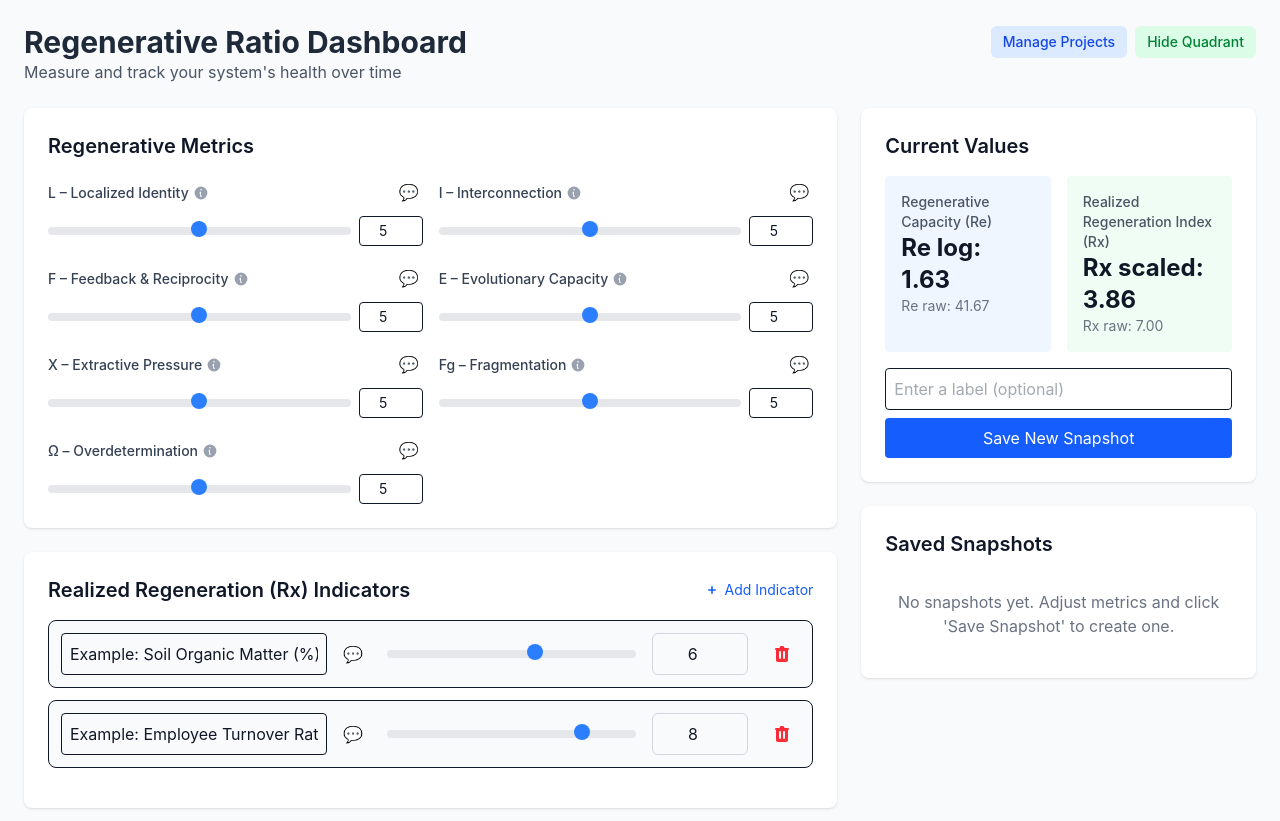
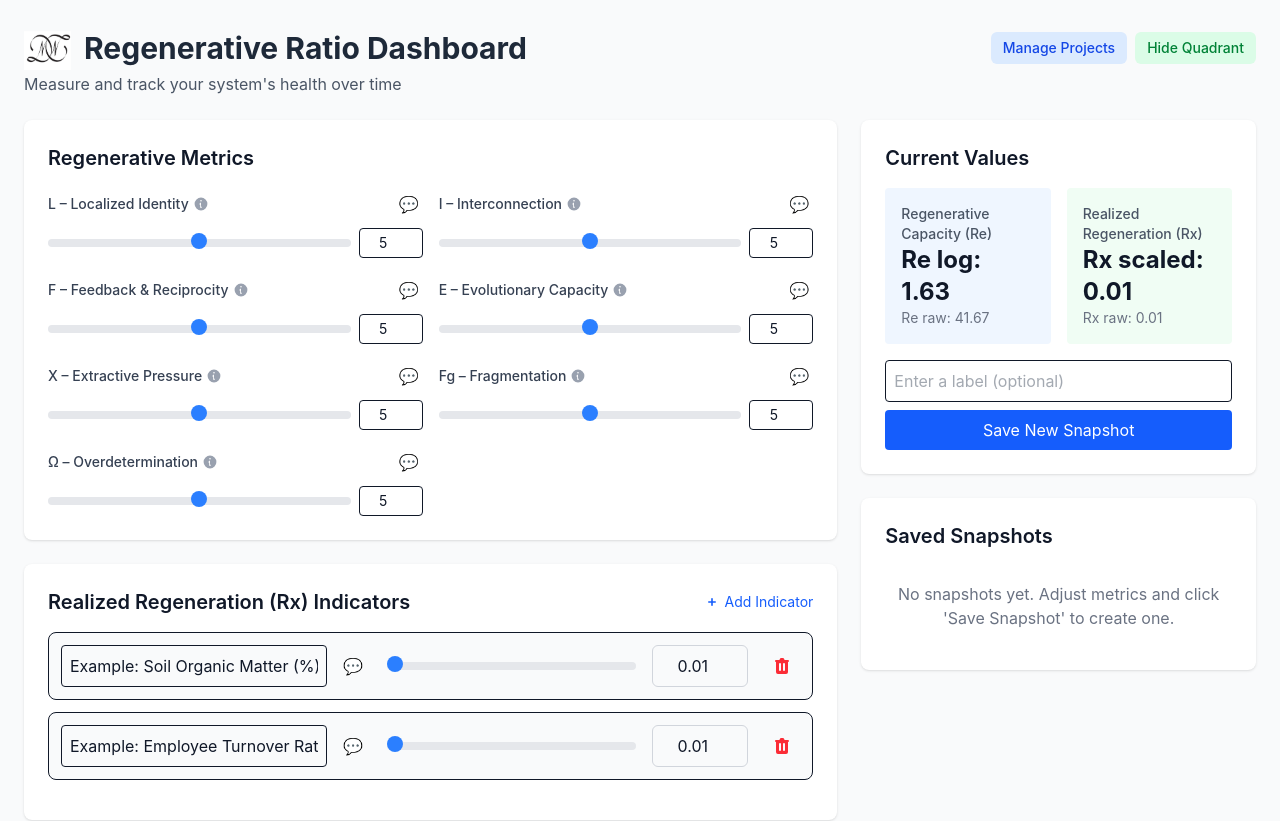
Before and after one commit to GregTrifan/re-calculator, a React (Vite) app: page / in a window 1280 px wide. Shown: the top 821 px of the page. Built offline with nearby package versions, Linux system fonts and the light colour scheme.

Commit message:
final tweaks

```diff
--- a/src/ReRxManager.jsx
+++ b/src/ReRxManager.jsx
@@ -36,8 +36,8 @@ const INITIAL_METRIC_COMMENTS = {
 };
 
 const INITIAL_RX_INDICATORS = [
-  { id: 1, name: 'Example: Soil Organic Matter (%)', value: 6 },
-  { id: 2, name: 'Example: Employee Turnover Rate (Inverse)', value: 8 },
+  { id: 1, name: 'Example: Soil Organic Matter (%)', value: 0.01 },
+  { id: 2, name: 'Example: Employee Turnover Rate (Inverse)', value: 0.01 },
 ];
 
 // Variable Definitions
@@ -83,6 +83,24 @@ function ReRxManager() {
       return [];
     }
   });
+
+  // Reset all form fields to their initial state with metrics at 0.01
+  const resetFormState = useCallback(() => {
+    // Create a new metrics object with all values set to 0.01
+    const resetMetrics = Object.keys(INITIAL_METRICS).reduce((acc, key) => ({
+      ...acc,
+      [key]: 0.01
+    }), {});
+
+    setMetrics(resetMetrics);
+    setRxIndicators(INITIAL_RX_INDICATORS);
+    setSnapshotLabel('');
+    setIndicatorComments({});
+    setMetricComments(INITIAL_METRIC_COMMENTS);
+    setEditingSnapshotId(null);
+
+    console.log('Form state reset with metrics at 0.01');
+  }, []);
 
   const [activeProjectId, setActiveProjectId] = useState(null);
   const [metrics, setMetrics] = useState(INITIAL_METRICS);
@@ -274,16 +292,12 @@ function ReRxManager() {
     setEditingSnapshotId(null);
     setSnapshotLabel('');
     setIndicatorComments({});
+    resetFormState();
   };
 
   // Cancel editing and reset form
   const cancelEdit = () => {
-    setEditingSnapshotId(null);
-    setMetrics(INITIAL_METRICS);
-    setRxIndicators(INITIAL_RX_INDICATORS);
-    setIndicatorComments({});
-    setMetricComments(INITIAL_METRIC_COMMENTS);
-    setSnapshotLabel('');
+    resetFormState();
   };
 
   // Snapshot management
@@ -347,9 +361,9 @@ function ReRxManager() {
       return updated;
     });
 
-    // Reset the snapshot label
-    setSnapshotLabel('');
-    console.log('Snapshot label cleared');
+    // Reset the form state including all metrics, indicators, and comments
+    resetFormState();
+    console.log('Form reset after saving snapshot');
   };
 
   const deleteSnapshot = (snapshotId) => {
@@ -424,7 +438,7 @@ function ReRxManager() {
         snapshot.rxIndicators.map(ind => ({
           id: ind.id,
           name: ind.name || `Indicator ${ind.id}`,
-          value: Math.min(10, Math.max(0, ind.value || 5))
+          value: Math.min(10, Math.max(0.01, ind.value || 0.01))
         }))
       );
     }
@@ -475,7 +489,7 @@ function ReRxManager() {
 
   const addRxIndicator = () => {
     const newId = rxIndicators.length > 0 ? Math.max(...rxIndicators.map(i => i.id)) + 1 : 1;
-    setRxIndicators([...rxIndicators, { id: newId, name: '', value: 0.5 }]);
+    setRxIndicators([...rxIndicators, { id: newId, name: '', value: 0.01 }]);
   };
 
   const removeRxIndicator = (id) => {
@@ -520,7 +534,14 @@ function ReRxManager() {
     <div className="min-h-screen bg-gray-50 p-4 md:p-6">
       <header className="mb-6">
         <div className="flex justify-between items-center">
-          <h1 className="text-2xl md:text-3xl font-bold text-gray-800">Regenerative Ratio Dashboard</h1>
+          <div className="flex items-center space-x-3">
+            <img
+              src="/logo-d.png"
+              alt="Logo"
+              className="h-10 w-10 md:h-12 md:w-12 object-contain"
+            />
+            <h1 className="text-2xl md:text-3xl font-bold text-gray-800">Regenerative Ratio Dashboard</h1>
+          </div>
           <div className="flex space-x-2">
             <button
               onClick={toggleProjectManager}
@@ -604,7 +625,7 @@ function ReRxManager() {
                 <p className="text-sm text-gray-500">Re raw: {reRaw.toFixed(2)}</p>
               </div>
               <div className="bg-green-50 p-4 rounded">
-                <h3 className="text-sm font-medium text-gray-600">Realized Regeneration Index (Rx)</h3>
+                <h3 className="text-sm font-medium text-gray-600">Realized Regeneration (Rx)</h3>
                 <p className="text-2xl font-bold">Rx scaled: {rxScaled.toFixed(2)}</p>
                 <p className="text-sm text-gray-500">Rx raw: {rx.toFixed(2)}</p>
               </div>
--- a/src/components/ReMetricInput.jsx
+++ b/src/components/ReMetricInput.jsx
@@ -4,21 +4,12 @@ import { InfoIcon } from './Icons';
 
 const ReMetricInput = ({ id, label, value, min, max, step, definition, onChange, comment = '', onCommentChange }) => {
   const [showComment, setShowComment] = useState(false);
-  const [localValue, setLocalValue] = useState(value);
 
   const handleChange = (e) => {
     const newValue = parseFloat(e.target.value);
-    setLocalValue(newValue);
-    onChange(newValue);
-  };
-
-  const handleBlur = () => {
     // Ensure value stays within bounds
-    const clampedValue = Math.min(max, Math.max(min, localValue));
-    if (clampedValue !== localValue) {
-      setLocalValue(clampedValue);
-      onChange(clampedValue);
-    }
+    const boundedValue = Math.min(max, Math.max(min, newValue));
+    onChange(boundedValue);
   };
 
   return (
@@ -59,9 +50,8 @@ const ReMetricInput = ({ id, label, value, min, max, step, definition, onChange,
           min={min}
           max={max}
           step={step}
-          value={localValue}
+          value={value}
           onChange={handleChange}
-          onBlur={handleBlur}
           className="flex-1 h-2 bg-gray-200 rounded-lg appearance-none cursor-pointer"
         />
         <input
@@ -69,9 +59,8 @@ const ReMetricInput = ({ id, label, value, min, max, step, definition, onChange,
           min={min}
           max={max}
           step={step}
-          value={localValue}
+          value={value}
           onChange={handleChange}
-          onBlur={handleBlur}
           className="w-16 p-1 border rounded text-center text-sm"
         />
       </div>
--- a/src/components/RxIndicatorInput.jsx
+++ b/src/components/RxIndicatorInput.jsx
@@ -9,6 +9,13 @@ const RxIndicatorInput = ({
   onCommentChange
 }) => {
   const [showComment, setShowComment] = useState(false);
+
+  // Ensure value is within bounds
+  const boundedValue = Math.min(10, Math.max(0.01, indicator.value));
+  if (boundedValue !== indicator.value) {
+    // If value is out of bounds, update it
+    setTimeout(() => onUpdate(indicator.id, 'value', boundedValue), 0);
+  }
     return (
         <div className="flex items-center space-x-4 mb-3 p-3 bg-gray-50 rounded-lg border">
             <div className="flex-1 space-y-2">
@@ -42,7 +49,7 @@ const RxIndicatorInput = ({
             <div className="flex items-center space-x-4 w-1/2">
                 <input
                     type="range"
-                    value={indicator.value}
+                    value={boundedValue}
                     onChange={(e) => onUpdate(indicator.id, 'value', parseFloat(e.target.value))}
                     min="0.01"
                     max="10"
@@ -51,7 +58,7 @@ const RxIndicatorInput = ({
                 />
                 <input
                     type="number"
-                    value={indicator.value}
+                    value={boundedValue}
                     onChange={(e) => onUpdate(indicator.id, 'value', parseFloat(e.target.value))}
                     min="0.01"
                     max="10"
--- a/src/components/Tooltip.jsx
+++ b/src/components/Tooltip.jsx
@@ -1,34 +1,73 @@
-import React, { useState } from 'react';
+import React, { useState, useEffect } from 'react';
 
 export const Tooltip = ({ text, children }) => {
   const [isVisible, setIsVisible] = useState(false);
+  const tooltipRef = React.useRef(null);
+  const [position, setPosition] = useState({ top: 0, left: 0 });
+  const [isRightAligned, setIsRightAligned] = useState(false);
+
+  const updateTooltipPosition = () => {
+    if (tooltipRef.current) {
+      const rect = tooltipRef.current.getBoundingClientRect();
+      const viewportWidth = window.innerWidth;
+      const tooltipWidth = 250; // Approximate width of the tooltip
+
+      // Default position: show to the right
+      let left = rect.right + 10; // 10px right of the element
+      let top = rect.top + window.scrollY;
+      let alignRight = false;
+
+      // If tooltip would go off the right edge of the screen
+      if (left + tooltipWidth > viewportWidth) {
+        alignRight = true;
+        left = rect.left - tooltipWidth - 10; // Show to the left instead
+      }
+
+      setPosition({ top, left });
+      setIsRightAligned(alignRight);
+    }
+  };
+
+  useEffect(() => {
+    if (isVisible) {
+      updateTooltipPosition();
+      // Recalculate on window resize
+      window.addEventListener('resize', updateTooltipPosition);
+      return () => window.removeEventListener('resize', updateTooltipPosition);
+    }
+  }, [isVisible]);
 
   return (
-    <div className="relative inline-block">
+    <div className="relative inline-flex items-center">
       <div
+        ref={tooltipRef}
         onMouseEnter={() => setIsVisible(true)}
         onMouseLeave={() => setIsVisible(false)}
         onFocus={() => setIsVisible(true)}
         onBlur={() => setIsVisible(false)}
-        className="inline-block"
+        className="inline-flex items-center"
         role="tooltip"
       >
         {children}
       </div>
       {isVisible && (
         <div
-          className="absolute z-10 p-2 mt-1 text-xs text-white bg-gray-800 rounded shadow-lg whitespace-nowrap"
+          className="fixed z-50 p-3 text-sm text-white bg-gray-800 rounded shadow-lg whitespace-normal"
           style={{
-            left: '50%',
-            transform: 'translateX(-50%)',
-            bottom: '100%',
-            marginBottom: '0.25rem'
+            top: `${position.top}px`,
+            left: `${position.left}px`,
+            width: '250px',
+            transform: 'translateY(-50%)',
           }}
         >
           {text}
           <div
-            className="absolute w-2 h-2 bg-gray-800 transform rotate-45 -bottom-1 left-1/2 -ml-1"
+            className={`absolute w-2 h-2 bg-gray-800 transform rotate-45 ${
+              isRightAligned ? 'right-[-4px]' : 'left-[-4px]'
+            }`}
             style={{
+              top: '50%',
+              transform: 'translateY(-50%) rotate(45deg)',
               boxShadow: '1px 1px 2px rgba(0,0,0,0.1)'
             }}
           />
```
Also changed, not shown: public/logo-d.png (added).
